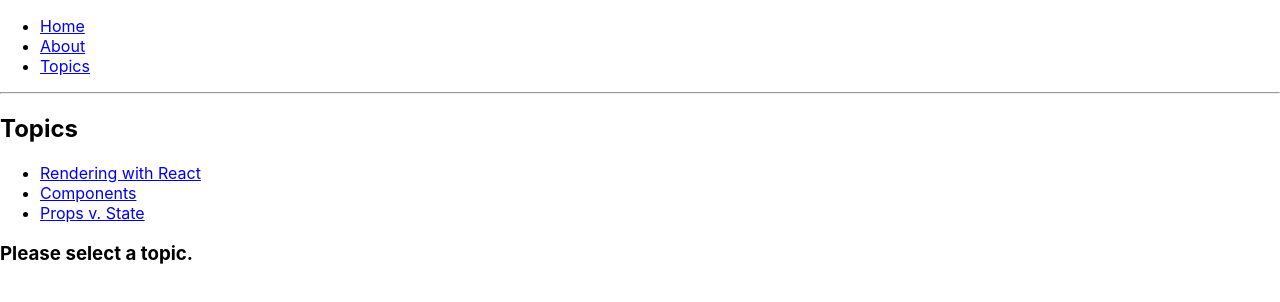
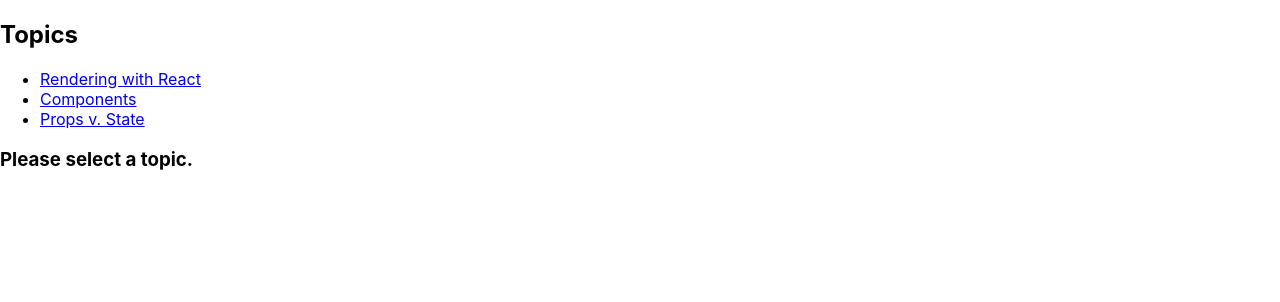
Before and after one commit to liansky/react-mbox-seed, a React (Create React App) app: page /topics in a window 1280 px wide. Shown: the top 302 px of the page. Built offline with nearby package versions, Linux system fonts and the light colour scheme.

Commit message:
feat: 调整目录结构

```diff
--- a/src/App.js
+++ b/src/App.js
@@ -1,97 +1,17 @@
-// import React from 'react';
-// // import logo from './logo.svg';
-// import './App.css';
+import React from "react";
+import { BrowserRouter as Router, Route } from "react-router-dom";
 
-// function App() {
-//   return (
-//     <div className="App">
-//       <header className="App-header">
-//         {/* <img src={logo} className="App-logo" alt="logo" /> */}
-//         <p>
-//           Edit <code>src/App.js</code> and save to reload.
-//         </p>
-//         <a
-//           className="App-link"
-//           href="https://reactjs.org"
-//           target="_blank"
-//           rel="noopener noreferrer"
-//         >
-//           Hello world
-//         </a>
-//       </header>
-//     </div>
-//   );
-// }
 
-// export default App;
+import Home from './pages/topic/home'
+import About from './pages/topic/about'
+import Topics from './pages/topic/'
 
-import React from "react";
-import { BrowserRouter as Router, Route, Link } from "react-router-dom";
-
-const BasicExample = () => (
+const App = () => (
   <Router>
-    <div>
-      <ul>
-        <li>
-          <Link to="/">Home</Link>
-        </li>
-        <li>
-          <Link to="/about">About</Link>
-        </li>
-        <li>
-          <Link to="/topics">Topics</Link>
-        </li>
-      </ul>
-
-      <hr />
-
-      <Route exact path="/" component={Home} />
-      <Route path="/about" component={About} />
-      <Route path="/topics" component={Topics} />
-    </div>
+    <Route exact path="/" component={Home} />
+    <Route path="/about" component={About} />
+    <Route path="/topics" component={Topics} />
   </Router>
 );
 
-const Home = () => (
-  <div>
-    <h2>Home</h2>
-  </div>
-);
-
-const About = () => (
-  <div>
-    <h2>About</h2>
-  </div>
-);
-
-const Topics = ({ match }) => (
-  <div>
-    <h2>Topics</h2>
-    <ul>
-      <li>
-        <Link to={`${match.url}/rendering`}>Rendering with React</Link>
-      </li>
-      <li>
-        <Link to={`${match.url}/components`}>Components</Link>
-      </li>
-      <li>
-        <Link to={`${match.url}/props-v-state`}>Props v. State</Link>
-      </li>
-    </ul>
-
-    <Route path={`${match.url}/:topicId`} component={Topic} />
-    <Route
-      exact
-      path={match.url}
-      render={() => <h3>Please select a topic.</h3>}
-    />
-  </div>
-);
-
-const Topic = ({ match }) => (
-  <div>
-    <h3>{match.params.topicId}</h3>
-  </div>
-);
-
-export default BasicExample;
+export default App;
--- /dev/null
+++ b/src/pages/topic/about.js
@@ -0,0 +1,6 @@
+import React from "react";
+export default () => (
+    <div>
+        <h2>About</h2>
+    </div>
+)
--- /dev/null
+++ b/src/pages/topic/home.js
@@ -0,0 +1,19 @@
+import React from "react";
+import { Link, NavLink } from "react-router-dom";
+export default () => (
+    <ul>
+        <li>
+          <Link to="/">Home</Link>
+        </li>
+        <li>
+          <NavLink to="/about" activeStyle={{
+            fontWeight: 'bold',
+            color: 'red'
+          }} activeClassName="test">About</NavLink>
+        </li>
+        <li>
+          <Link to="/topics">Topics</Link>
+        </li>
+    </ul>
+
+)
--- /dev/null
+++ b/src/pages/topic/index.js
@@ -0,0 +1,34 @@
+import React from "react";
+import { Route, Link } from "react-router-dom";
+
+const Topics = ({ match }) => (
+    <div>
+      <h2>Topics</h2>
+      <ul>
+        <li>
+          <Link to={`${match.url}/rendering`}>Rendering with React</Link>
+        </li>
+        <li>
+          <Link to={`${match.url}/components`}>Components</Link>
+        </li>
+        <li>
+          <Link to={`${match.url}/props-v-state`}>Props v. State</Link>
+        </li>
+      </ul>
+
+      <Route path={`${match.url}/:topicId`} component={Topic} />
+      <Route
+        exact
+        path={match.url}
+        render={() => <h3>Please select a topic.</h3>}
+      />
+    </div>
+  );
+
+  const Topic = ({ match }) => (
+    <div>
+      <h3>{match.params.topicId}</h3>
+    </div>
+  );
+
+  export default Topics
```
